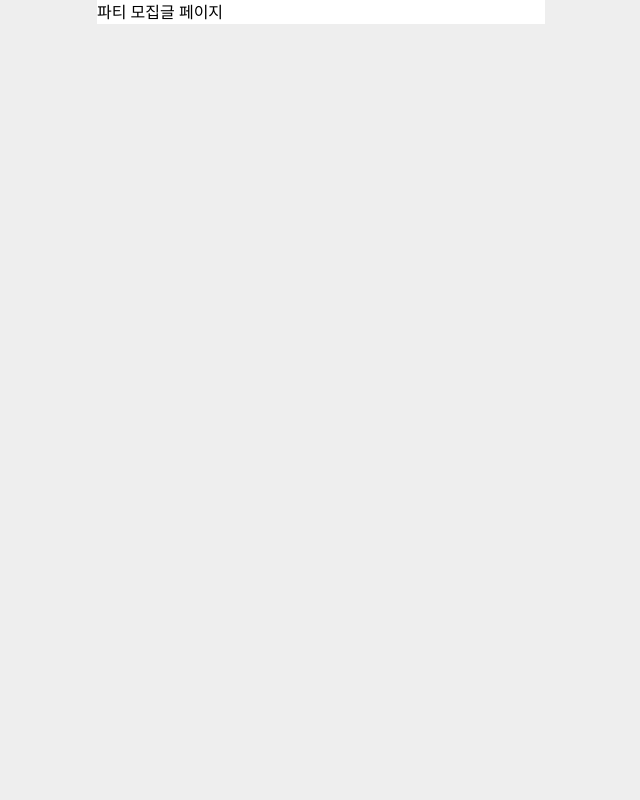
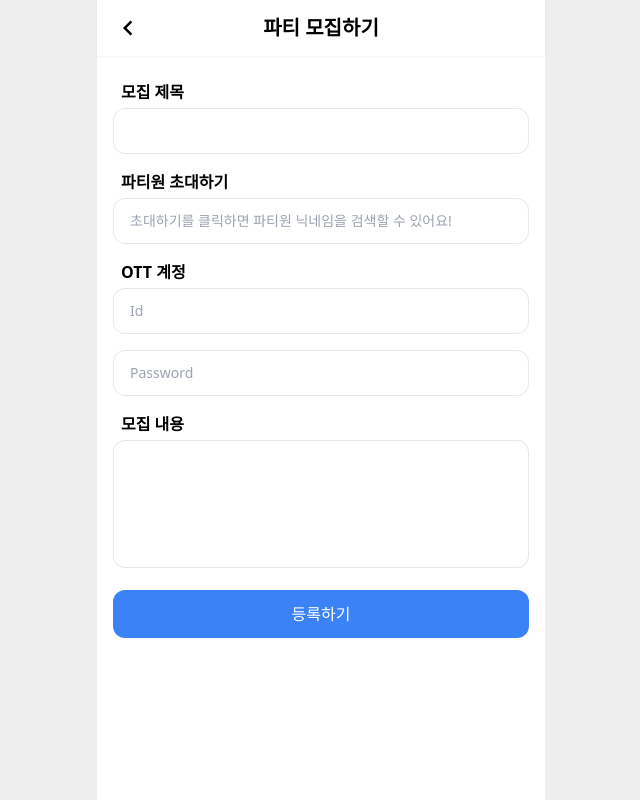
Before and after one commit to frontWeb-dev/watch-together, a Next.js app: page /add-party in a window 1280 px wide. Shown: the whole page, without its empty margins (319-959 px from the left). Built offline with nearby package versions, Linux system fonts and the light colour scheme.

Commit message:
feat: 파티 등록 페이지 마크업
- 닉네임 검색 모달 추가

```diff
--- a/app/add-party/page.tsx
+++ b/app/add-party/page.tsx
@@ -1,7 +1,111 @@
-import { NextPage } from 'next/types';
+"use client";
+
+import Button from "@/components/Button";
+import Header from "@/components/Header";
+import Input from "@/components/Input";
+import Modal from "@/components/Modal";
+import { NextPage } from "next/types";
+import { useEffect, useState } from "react";
+import { useForm } from "react-hook-form";
+
+interface addPartyForm {
+  title: string;
+  inviteMember?: string;
+  ottId: string;
+  ottPassword: string;
+  description?: string;
+}
 
 const page: NextPage = () => {
-  return <div>파티 모집글 페이지</div>;
+  const [invite, setInvite] = useState<string[]>([]);
+  const [isOpen, setIsOpen] = useState(false);
+
+  const {
+    register,
+    handleSubmit,
+    setValue,
+    formState: { errors },
+  } = useForm<addPartyForm>();
+
+  const onValid = (validForm: addPartyForm) => {
+    console.log(validForm);
+  };
+
+  useEffect(() => {
+    setValue("inviteMember", invite.join(", "));
+  }, [invite]);
+
+  return (
+    <div className="relative h-screen">
+      <Header title="파티 모집하기" goBack="/party" />
+
+      <div className="px-4 pt-20">
+        <form onSubmit={handleSubmit(onValid)} className="space-y-4">
+          <Input
+            label="모집 제목"
+            type="text"
+            name="title"
+            register={register("title", {
+              required: "모집 제목을 입력해주세요",
+            })}
+          >
+            {errors.title?.message}
+          </Input>
+
+          <div>
+            <button
+              onClick={() => setIsOpen(true)}
+              type="button"
+              className="mb-1 block pl-2 font-semibold"
+            >
+              파티원 초대하기
+            </button>
+            <Input
+              type="text"
+              name="inviteMember"
+              register={register("inviteMember")}
+              placeholder="초대하기를 클릭하면 파티원 닉네임을 검색할 수 있어요!"
+              readonly
+            />
+          </div>
+
+          <Input
+            label="OTT 계정"
+            type="text"
+            name="ottId"
+            placeholder="Id"
+            register={register("ottId", {
+              required: "OTT 계정 아이디를 입력해주세요",
+            })}
+          >
+            {errors.ottId?.message}
+          </Input>
+          <Input
+            type="password"
+            name="ottPassword"
+            placeholder="Password"
+            register={register("ottPassword", {
+              required: "OTT 계정 비밀번호를 입력해주세요",
+            })}
+          >
+            {errors.ottPassword?.message}
+          </Input>
+
+          <div>
+            <label className="mb-1 block pl-2 font-semibold">모집 내용</label>
+            <textarea
+              {...register("description")}
+              rows={20}
+              className="h-32 w-full resize-none rounded-xl border"
+            />
+          </div>
+
+          <Button text="등록하기" common large />
+        </form>
+      </div>
+      {isOpen && <Modal setIsOpen={setIsOpen} invite={invite} setInvite={setInvite} />}
+    </div>
+  );
 };
 
 export default page;
--- a/components/Button.tsx
+++ b/components/Button.tsx
@@ -2,13 +2,14 @@ import { joinClass } from "@/libs/client/utils";
 
 interface ButtonProps {
   common?: boolean;
+  warning?: boolean;
   large?: boolean;
   text: string;
   onclick?: () => void;
   [key: string]: any;
 }
 
-export default function Button({ large, common, text, onclick, ...rest }: ButtonProps) {
+export default function Button({ large, common, warning, text, onclick, ...rest }: ButtonProps) {
   return (
     <button
       onClick={onclick}
@@ -16,7 +17,8 @@ export default function Button({ large, common, text, onclick, ...rest }: Button
       className={joinClass(
         "relative rounded-xl text-white",
         large ? "w-full py-3" : "w-[48%] py-2",
-        common ? "bg-blue-500" : "bg-black"
+        common ? "bg-blue-500" : "bg-black",
+        warning ? "bg-red-500" : "bg-black"
       )}
     >
       {text}
--- a/components/Input.tsx
+++ b/components/Input.tsx
@@ -11,16 +11,16 @@ interface InputProps {
 
 export default function Input({ register, label, type, name, children, ...rest }: InputProps) {
   return (
-    <>
-      {label && <label className="block pl-2 font-semibold">{label}</label>}
+    <div>
+      {label && <label className="mb-1 block pl-2 font-semibold">{label}</label>}
       <input
         type={type}
         name={name}
         {...register}
         {...rest}
-        className=" w-full rounded-full border px-4 py-3 text-sm"
+        className=" w-full rounded-xl border px-4 py-3 text-sm"
       />
       {children && <p className="pl-2 text-sm text-red-500">{children}</p>}
-    </>
+    </div>
   );
 }
--- /dev/null
+++ b/components/Modal.tsx
@@ -0,0 +1,76 @@
+import { flattenDiagnosticMessageText } from "typescript";
+import Button from "./Button";
+import Input from "./Input";
+import { useForm } from "react-hook-form";
+import { useEffect } from "react";
+
+interface searchForm {
+  searchMember: string;
+}
+
+interface ModalProps {
+  setIsOpen: React.Dispatch<React.SetStateAction<boolean>>;
+  invite: string[];
+  setInvite: React.Dispatch<React.SetStateAction<string[]>>;
+}
+
+export default function Modal({ setIsOpen, invite, setInvite }: ModalProps) {
+  const {
+    register,
+    handleSubmit,
+    setError,
+    reset,
+    formState: { errors },
+  } = useForm<searchForm>();
+
+  const onValid = (validForm: searchForm) => {
+    const { searchMember } = validForm;
+
+    // invite member가 최대 3명 이상 -> setError 3명까지만 가능
+    if (invite.length == 3)
+      setError("searchMember", { message: "파티원 초대는 최대 3명까지만 가능합니다." });
+    else {
+      setInvite([...invite, searchMember]);
+      reset();
+    }
+    // 서버로 해당 유저 있는지 검색하기
+    // 있으면 invite에 추가 -> form reset
+
+    // 없으면 setErrors => 없어요
+  };
+
+  const cancleInvite = () => {
+    setInvite([]);
+    setIsOpen(false);
+  };
+  useEffect(() => {
+    console.log(invite);
+  }, [invite]);
+
+  return (
+    <>
+      <div className="fixed top-0 mx-auto h-screen w-screen max-w-md bg-gray-100 opacity-90" />;
+      <div className="absolute left-1/2 top-1/2 w-[75%] -translate-x-1/2 -translate-y-1/2 rounded-xl border bg-white">
+        <form onSubmit={handleSubmit(onValid)} className="flex flex-col space-y-4 p-4">
+          <Input
+            type="text"
+            name="searchMember"
+            placeholder="닉네임을 입력하세요"
+            register={register("searchMember", {
+              required: "닉네임을 입력해주세요",
+            })}
+          />
+          {/* <button type="submit">검색</button> */}
+          <div className="h-24 rounded-xl border p-2">{invite.join(", ")}</div>
+          {errors.searchMember?.message && (
+            <p className="text-sm text-red-500"> {errors?.searchMember?.message}</p>
+          )}
+          <div className=" flex justify-between">
+            <Button onClick={cancleInvite} type="button" text="취소하기" warning />
+            <Button onClick={() => setIsOpen(false)} type="button" text="초대하기" common />
+          </div>
+        </form>
+      </div>
+    </>
+  );
+}
```
